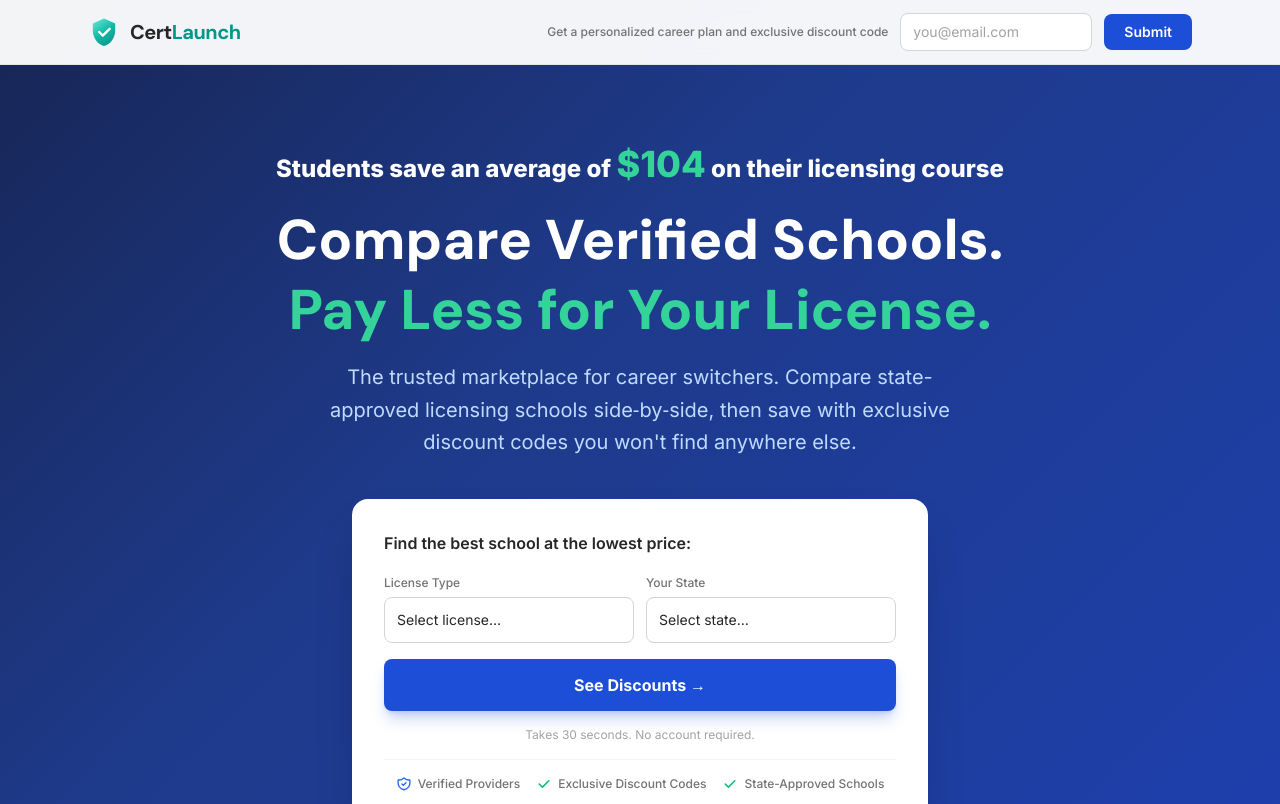
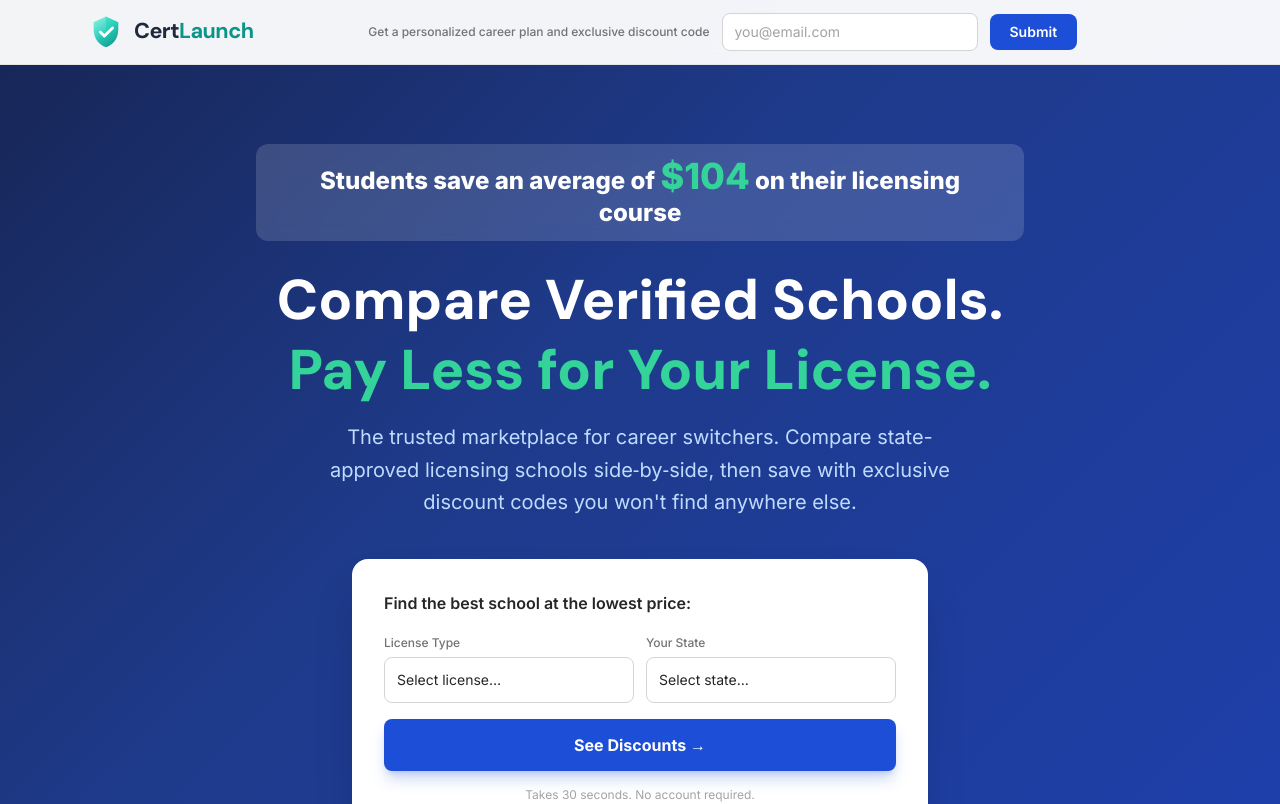
Before and after one commit to andrewanic/CertLaunch, a Next.js app: page / in a window 1280 px wide. Shown: the top 804 px of the page. Built offline with nearby package versions, Linux system fonts and the light colour scheme.

Commit message:
Center nav email, wider input, savings background pill, refined logo

```diff
--- a/src/app/page.tsx
+++ b/src/app/page.tsx
@@ -40,10 +40,12 @@ export default function Home() {
       <section className="hero-gradient pt-28 pb-16 sm:pt-36 sm:pb-24">
         <div className="max-w-6xl mx-auto px-4 sm:px-6">
           <div className="max-w-3xl mx-auto text-center">
-            {/* Savings proof — large, prominent, high contrast */}
-            <p className="text-xl sm:text-2xl font-extrabold text-white mb-5">
-              Students save an average of <span className="text-3xl sm:text-4xl text-accent-400">$104</span> on their licensing course
-            </p>
+            {/* Savings proof — large, prominent, high contrast with background */}
+            <div className="inline-block bg-white/15 backdrop-blur-sm rounded-xl px-6 py-3 mb-6">
+              <p className="text-xl sm:text-2xl font-extrabold text-white">
+                Students save an average of <span className="text-3xl sm:text-4xl text-accent-400">$104</span> on their licensing course
+              </p>
+            </div>
 
             <h1 className="font-display font-extrabold text-3xl sm:text-4xl md:text-5xl lg:text-[3.5rem] leading-tight text-white mb-4">
               Compare Verified Schools.<br className="hidden sm:block" />
--- a/src/components/Logo.tsx
+++ b/src/components/Logo.tsx
@@ -1,24 +1,32 @@
+import Image from 'next/image';
+
 export default function Logo({ className = '' }: { className?: string }) {
   return (
     <div className={`flex items-center gap-2.5 ${className}`}>
-      {/* Shield with checkmark - matching the brand logo */}
-      <svg className="h-8 w-8 flex-shrink-0" viewBox="0 0 40 40" fill="none" xmlns="http://www.w3.org/2000/svg">
-        {/* Shield shape with gradient */}
+      {/* Shield with checkmark - matching Andrew's brand logo */}
+      <svg className="h-9 w-9 flex-shrink-0" viewBox="0 0 44 44" fill="none" xmlns="http://www.w3.org/2000/svg">
         <defs>
-          <linearGradient id="shield-grad" x1="8" y1="4" x2="32" y2="36" gradientUnits="userSpaceOnUse">
+          <linearGradient id="shield-main" x1="8" y1="4" x2="36" y2="40" gradientUnits="userSpaceOnUse">
             <stop offset="0%" stopColor="#5EEAD4" />
-            <stop offset="50%" stopColor="#14B8A6" />
+            <stop offset="40%" stopColor="#2DD4BF" />
             <stop offset="100%" stopColor="#0D9488" />
           </linearGradient>
+          <linearGradient id="shield-highlight" x1="10" y1="6" x2="22" y2="28" gradientUnits="userSpaceOnUse">
+            <stop offset="0%" stopColor="white" stopOpacity="0.25" />
+            <stop offset="100%" stopColor="white" stopOpacity="0" />
+          </linearGradient>
         </defs>
-        <path d="M20 3L6 9.5V18C6 27.27 12.14 35.73 20 37.5C27.86 35.73 34 27.27 34 18V9.5L20 3Z" fill="url(#shield-grad)" />
-        {/* White checkmark */}
-        <path d="M14 20L18.5 24.5L27 16" stroke="white" strokeWidth="3" strokeLinecap="round" strokeLinejoin="round" />
+        {/* Main shield */}
+        <path d="M22 3L7 10V19C7 29.5 13.5 38.5 22 40.5C30.5 38.5 37 29.5 37 19V10L22 3Z" fill="url(#shield-main)" />
+        {/* Light highlight on left face */}
+        <path d="M22 3L7 10V19C7 29.5 13.5 38.5 22 40.5V3Z" fill="url(#shield-highlight)" />
+        {/* Checkmark */}
+        <path d="M15 22L20 27L30 17" stroke="white" strokeWidth="3.5" strokeLinecap="round" strokeLinejoin="round" />
       </svg>
-      {/* Wordmark: Cert in dark, Launch in teal */}
-      <span className="font-display font-bold text-xl tracking-tight">
-        <span className="text-neutral-800">Cert</span>
-        <span className="text-teal-600">Launch</span>
+      {/* Wordmark: Cert in dark navy, Launch in teal */}
+      <span className="font-display font-bold text-[1.35rem] tracking-tight leading-none">
+        <span className="text-[#1e293b]">Cert</span>
+        <span className="text-[#0d9488]">Launch</span>
       </span>
     </div>
   );
--- a/src/components/Navbar.tsx
+++ b/src/components/Navbar.tsx
@@ -20,14 +20,14 @@ export default function Navbar() {
             <Logo />
           </a>
 
-          {/* Desktop: inline email capture */}
-          <form className="hidden sm:flex items-center gap-3">
+          {/* Desktop: centered email capture */}
+          <form className="hidden sm:flex items-center gap-3 flex-1 justify-center mx-6">
             <span className="text-xs font-medium text-neutral-500 whitespace-nowrap">Get a personalized career plan and exclusive discount code</span>
             <input
               type="email"
               placeholder="you@email.com"
               required
-              className="w-48 border border-neutral-300 rounded-lg px-3 py-2 text-sm text-neutral-800 bg-white focus:outline-none focus:ring-2 focus:ring-brand-500 focus:border-transparent placeholder-neutral-400"
+              className="w-64 border border-neutral-300 rounded-lg px-3 py-2 text-sm text-neutral-800 bg-white focus:outline-none focus:ring-2 focus:ring-brand-500 focus:border-transparent placeholder-neutral-400"
             />
             <button
               type="submit"
@@ -37,7 +37,7 @@ export default function Navbar() {
             </button>
           </form>
 
-          {/* Mobile: just show submit button that scrolls to bottom capture */}
+          {/* Mobile: button that scrolls to bottom capture */}
           <a href="#bottom-capture" className="sm:hidden bg-brand-600 hover:bg-brand-700 text-white text-xs font-semibold px-4 py-2 rounded-lg transition-colors">
             Get Plan
           </a>
```
